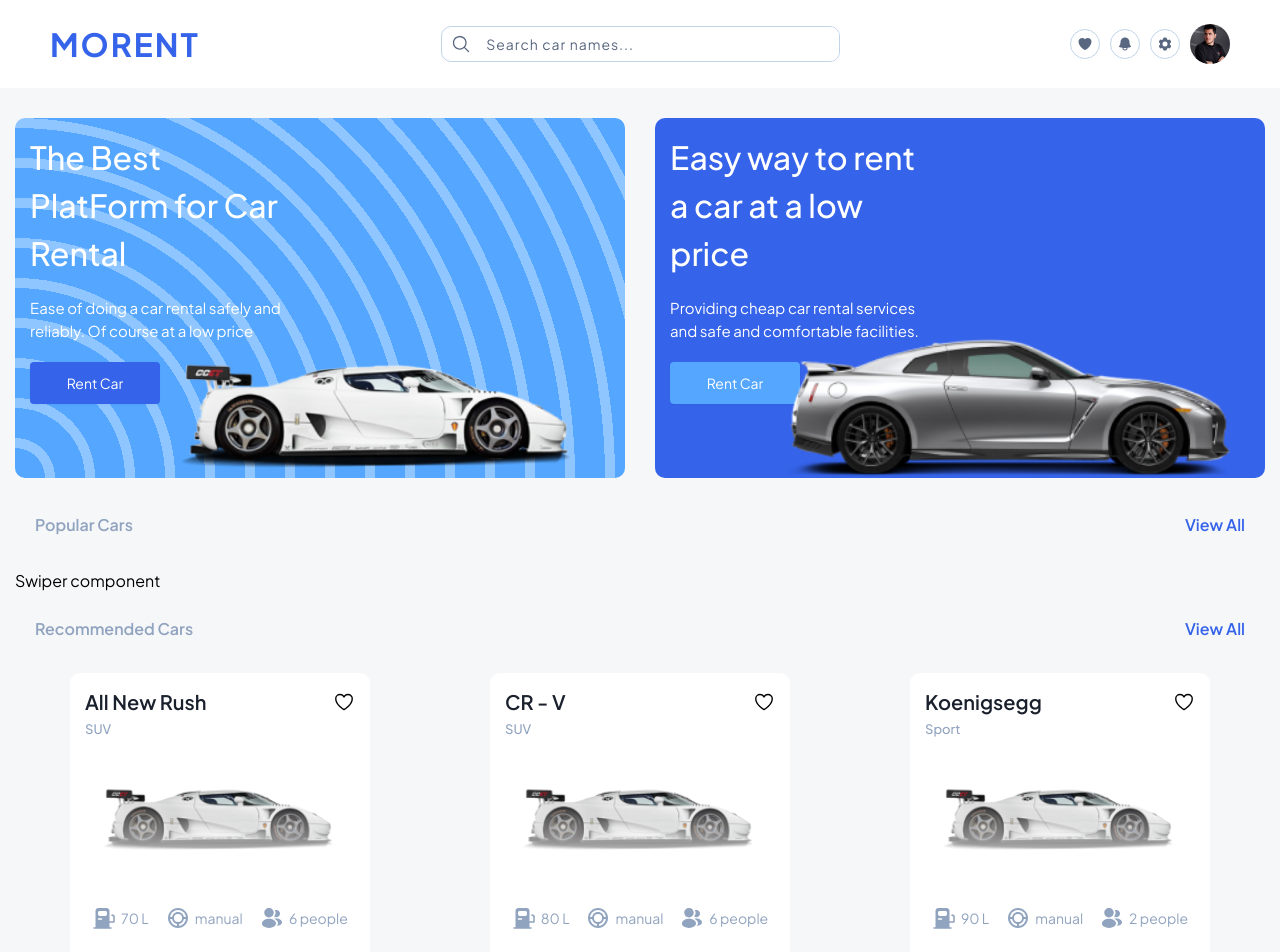
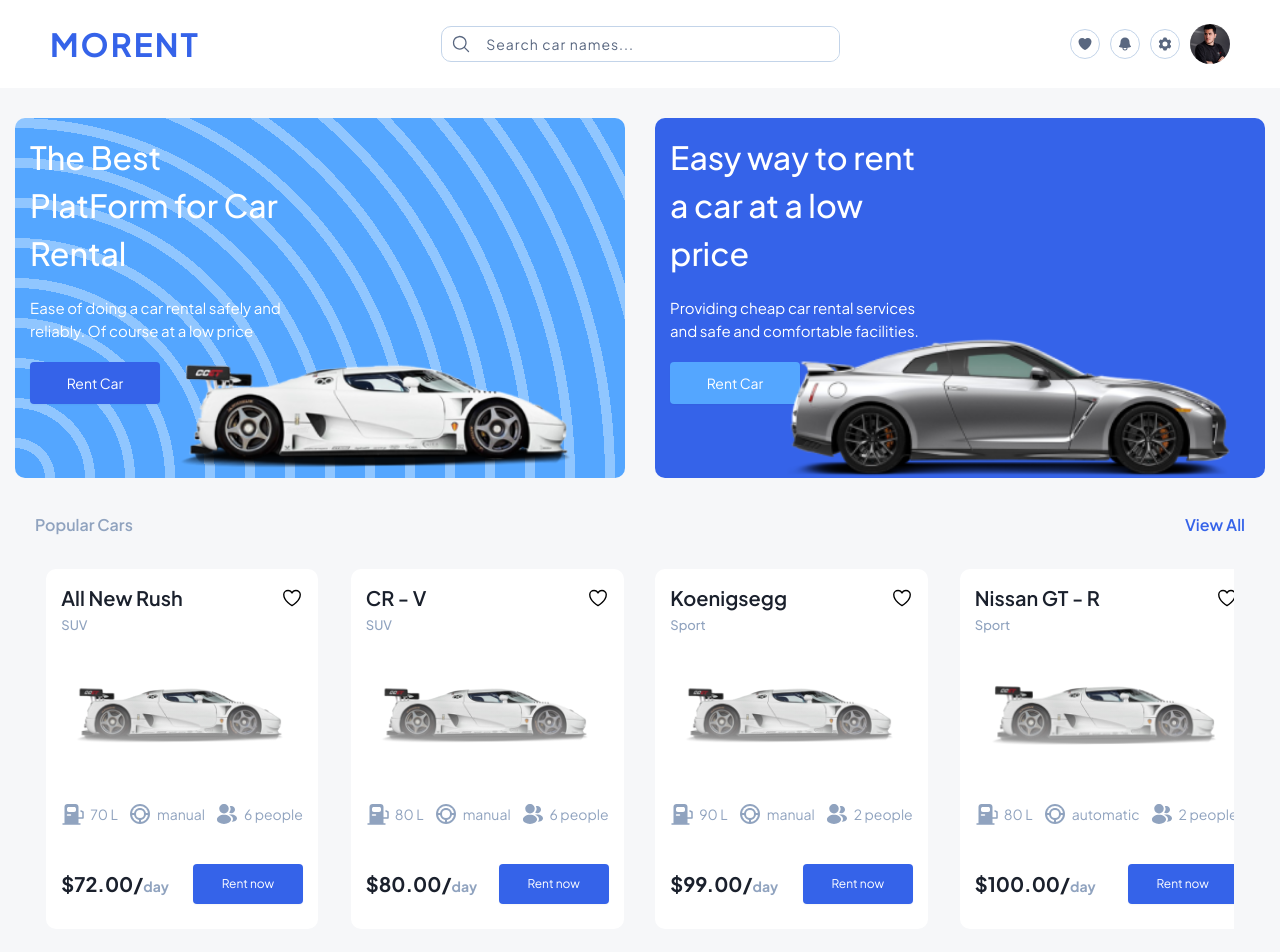
Before and after one commit to abolfazlcodes/morent, a React (Vite) app: page / in a window 1280 px wide. Shown: the top 952 px of the page. Built offline with nearby package versions, Linux system fonts and the light colour scheme.

Commit message:
add a reusable swiper component composition

```diff
--- a/package.json
+++ b/package.json
@@ -14,7 +14,8 @@
     "react-dom": "^18.2.0",
     "react-icons": "^4.10.1",
     "react-router-dom": "^6.15.0",
-    "styled-components": "^6.0.7"
+    "styled-components": "^6.0.7",
+    "swiper": "^10.2.0"
   },
   "devDependencies": {
     "@types/react": "^18.2.15",
--- a/src/ui/CarCard.tsx
+++ b/src/ui/CarCard.tsx
@@ -10,7 +10,7 @@ type StyledItemsProps = {
 };
 
 const StyledArticle = styled.article<StyledItemsProps>`
-  width: 30rem;
+  width: max-content;
   height: 36rem;
   background-color: #ffffff;
   padding: 1.5rem;
--- a/src/ui/CardsWrapper.tsx
+++ b/src/ui/CardsWrapper.tsx
@@ -1,8 +1,11 @@
 import { styled } from "styled-components";
+import { SwiperSlide } from "swiper/react";
 import CarCard from "./CarCard";
 import car from "../assets/sample car.png";
 import Header from "./Header";
 import TotalCarsOverview from "./TotalCarsOverview";
+
+import SwiperComponent from "./SwiperComponent";
 
 const StyledWrapper = styled.div`
   display: grid;
@@ -125,8 +128,17 @@ function CardsWrapper() {
         titleType='h4'
         link='/cars'
       />
-      <div>Swiper component</div>
+
+      <SwiperComponent>
+        {fakeCarsData.slice(0, 7).map((item) => (
+          <SwiperSlide key={item.id}>
+            <CarCard carData={item} />
+          </SwiperSlide>
+        ))}
+      </SwiperComponent>
+
       <br />
+
       <Header
         title='recommended cars'
         titleColor='grey'
--- /dev/null
+++ b/src/ui/SwiperComponent.tsx
@@ -0,0 +1,40 @@
+import { Swiper } from "swiper/react";
+
+// Import Swiper styles
+import "swiper/css";
+
+interface SwiperComponentProps {
+  children: React.ReactNode;
+}
+
+function SwiperComponent({ children }: SwiperComponentProps) {
+  return (
+    <Swiper
+      spaceBetween={30}
+      slidesPerView={4}
+      grabCursor={true}
+      style={{
+        width: "95%",
+      }}
+      breakpoints={{
+        1160: {
+          slidesPerView: 4,
+          spaceBetween: 30,
+        },
+        820: {
+          slidesPerView: 3,
+        },
+        550: {
+          slidesPerView: 2,
+        },
+        200: {
+          slidesPerView: 1,
+        },
+      }}
+    >
+      {children}
+    </Swiper>
+  );
+}
+
+export default SwiperComponent;
```
Also changed, not shown: 1 other file (tests, documents, lock files or other folders).
